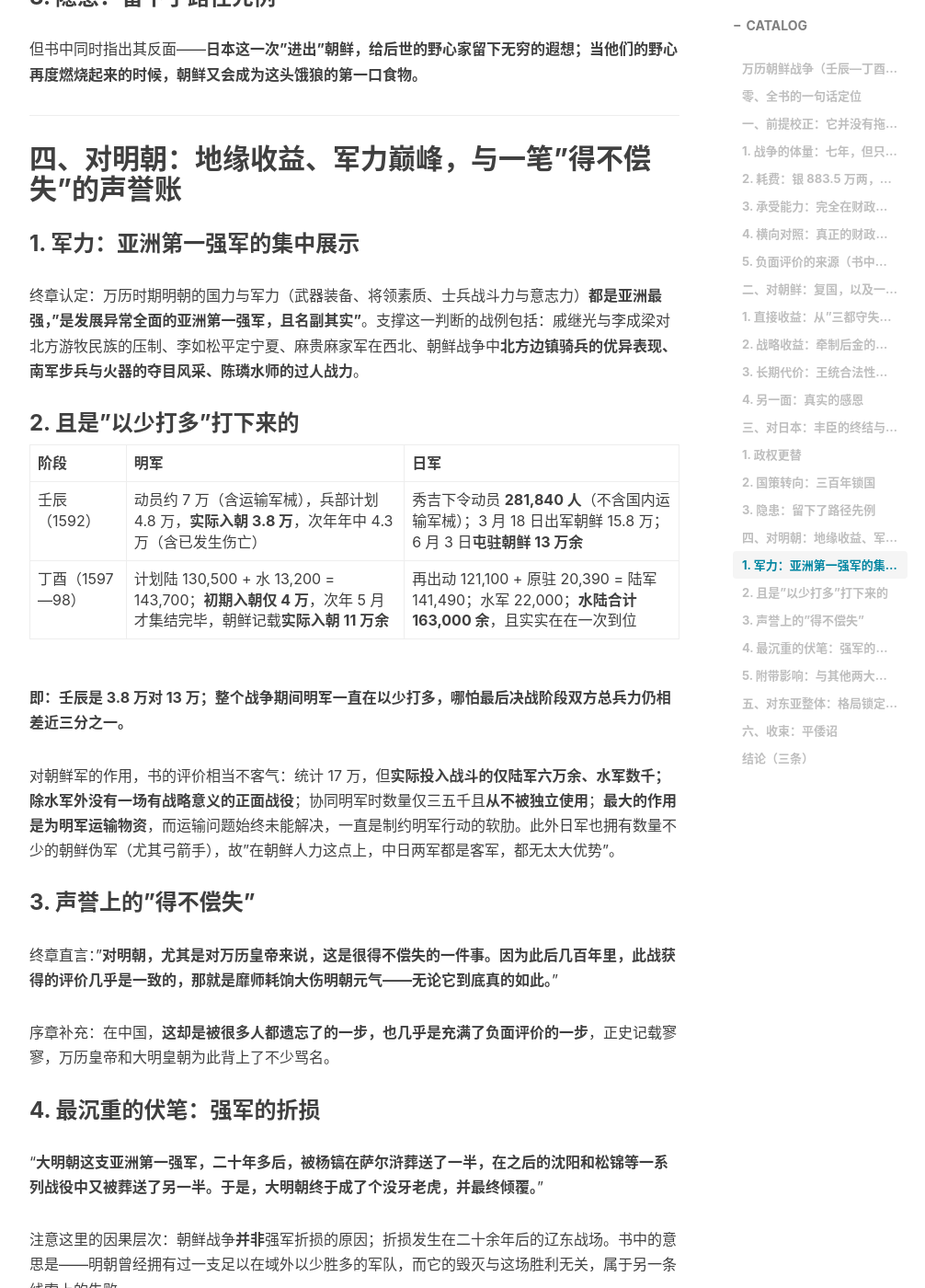
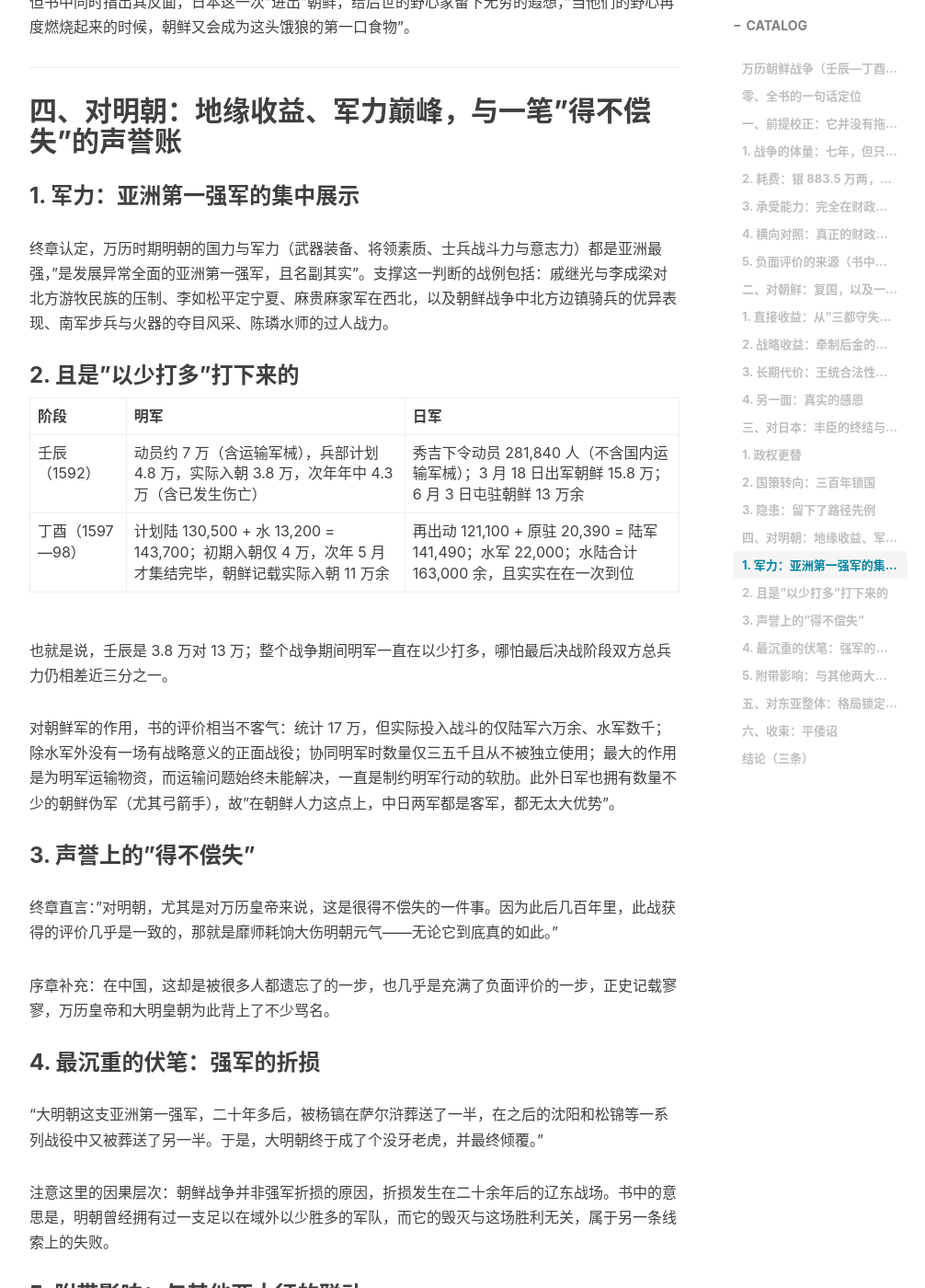
Before and after one commit to l3b2w1-books/l3b2w1-books.github.io, a Jekyll site: the page built from _posts/2026-10-07-empire-glory.md, in a window 1280 px wide and 1400 px high, scrolled down 4835 px. Shown: the whole window at 92% size, without its empty margins (233-1239 px from the left). Built offline with Jekyll 4.4.1, drawn with Linux system fonts in a browser that asks for light colours; nearby versions of some CDN libraries; comment, search, counter and statistics services are not loaded; some of the changed text lies outside the part shown.

Commit message:
update 2026-10-07-empire-glory.md

```diff
--- a/_posts/2026-10-07-empire-glory.md
+++ b/_posts/2026-10-07-empire-glory.md
@@ -22,29 +22,30 @@ tags:
 
 ## 零、全书的一句话定位
 
-序章把 1592 年六月十七日明军千人渡鸭绿江定义为"亚洲命运的十字路口"：
+序章把 1592 年六月十七日明军千人渡鸭绿江称为"亚洲命运的十字路口"：
 
-- 对日本，是**一次倾国之征**；
-- 对朝鲜，是**一次亡国和复国之战**；
-- 对大明，当时只是**一次宣威于海外、证明天朝凛然不可侵犯的体面之战，一次在域外的局部战役**。
+- 对日本，是一次倾国之征；
+- 对朝鲜，是一次亡国和复国之战；
+- 对大明，当时只是一次宣威于海外、证明天朝凛然不可侵犯的体面之战，一次在域外的局部战役。
 
-三者认知的落差，正是这场战争后来所有"意义错位"的根源。
-终章则给出总结性判断：**这一步实实在在地影响了整个亚洲此后足足三百年的战略格局**。
+三国对同一场战争的理解差得这么远，正是后来所有"意义错位"的根源。
+
+终章则给出总结性判断：这一步实实在在地影响了整个亚洲此后足足三百年的战略格局。
 
 ---
 
 ## 一、前提校正：它并没有拖垮明朝
 
-这是全书着力最重、也最反常识的一条。理解"意义"前必须先拆掉"万历三大征拖垮明朝"这副有色眼镜。
+这是全书着力最重、也最反常识的一条。理解"意义"之前必须先拆掉"万历三大征拖垮明朝"这副有色眼镜。
 
 ### 1. 战争的体量：七年，但只打了约两年
 
 | 项目 | 数据 |
 |---|---|
-| 历时 | 1592—1598，七年，但**绝大部分时间是在对峙和谈判**，真正作战约二年 |
-| 壬辰实战窗口 | 1592.12 李如松入朝 → 次年 8 月撤军，**仅九个月** |
-| 丁酉实战窗口 | 1597.2 再乱 → 1598 秋结束，**仅一年** |
-| 累计动员 | 二十二万一千五百余人（**累计征发数，非同时在朝兵力**） |
+| 历时 | 1592—1598，七年，但绝大部分时间是在对峙和谈判，真正作战约二年 |
+| 壬辰实战窗口 | 1592.12 李如松入朝 → 次年 8 月撤军，仅九个月 |
+| 丁酉实战窗口 | 1597.2 再乱 → 1598 秋结束，仅一年 |
+| 累计动员 | 二十二万一千五百余人（累计征发数，非同时在朝兵力） |
 
 ### 2. 耗费：银 883.5 万两，年均约 130 万两
 
@@ -54,29 +55,25 @@ tags:
 > 粮银五百八十三万二千余两，交易米豆银三百万两，实用本色米数十万斛，
 > 诸将赏银三千两，山东粮二十万斛。
 
-合计**银八百八十三万五千两，米数十万斛，年均约一百三十万两**。
+合计银八百八十三万五千两，米数十万斛，年均约一百三十万两。
 
 ### 3. 承受能力：完全在财政承受范围内
 
 - 万历前十五年经张居正考成法、一条鞭法、清丈田亩，史有公论"堪称中兴"。
-- 万历五年：户部岁入 435 万两，收支相抵**结余 85 万两**。
-- 万历十年：仅太仆寺存银即 400 余万两，加太仓存银**总数不下七、八百万两**，太仓存粮可支十年。
-- 旁证：因东征而加派的临时税项**事毕即停**（平倭诏明令"诸因东征加派钱粮，一切尽令所司除豁"），
-这与明末一直收下去的辽饷剿饷练饷形成鲜明对照，说明压力确实不大。
+- 万历五年：户部岁入 435 万两，收支相抵结余 85 万两。
+- 万历十年：仅太仆寺存银即 400 余万两，加太仓存银总数不下七、八百万两，太仓存粮可支十年。
+- 旁证：因东征而加派的临时税项事毕即停（平倭诏明令"诸因东征加派钱粮，一切尽令所司除豁"），这与明末一直收下去的辽饷剿饷练饷形成鲜明对照，说明压力确实不大。
 
 ### 4. 横向对照：真正的财政黑洞在明末
 
-赖建诚《边镇粮饷》（据《万历会计录》）测算：
-**明晚期仅对后金一线的战事耗费就达六千万两，是朝鲜战争的六倍**，且这还没算镇压农民起义与蒙古边患。
+赖建诚《边镇粮饷》（据《万历会计录》）测算：明晚期仅对后金一线的战事耗费就达六千万两，是朝鲜战争的六倍，且这还没算镇压农民起义与蒙古边患。
 
-终章的结论：**明朝真正的毁坏，坏于明晚期与后金的战争以及国内各地的农民起义**
-——尤其农民起义既破坏税赋收入，又破坏运输（南方、川中钱粮积压沿途无法抵京）。
-万历朝政治上弊端开端、影响恶劣，但财政上，"发生于万历二十年的朝鲜战争开支，对明朝国运和国力的影响并不大"。
+终章的结论是，明朝真正的毁坏，坏于明晚期与后金的战争以及国内各地的农民起义，尤其农民起义既破坏税赋收入，又破坏运输（南方、川中钱粮积压沿途无法抵京）。万历朝政治上弊端开端、影响恶劣，但财政上，"发生于万历二十年的朝鲜战争开支，对明朝国运和国力的影响并不大"。
 
 ### 5. 负面评价的来源（书中归因）
 
-1. **朝臣普遍认为与明朝无太大关系**，态度消极——开战时北京朝中明确表态支持的**只有万历和石星两人**，"靡师耗饷"言论充斥朝野。
-2. **"争国本"导致万历与外廷全面对立**：凡是万历支持主导的，外廷清流舆论必然反对；而记录此战的文人笔记**大多出自与万历对立的清流一派**。
+1. 朝臣普遍认为与明朝无太大关系，态度消极。开战时北京朝中明确表态支持的只有万历和石星两人，"靡师耗饷"言论充斥朝野。
+2. "争国本"导致万历与外廷全面对立。凡是万历支持主导的，外廷清流舆论必然反对；而记录此战的文人笔记大多出自与万历对立的清流一派。
 
 ---
 
@@ -84,12 +81,11 @@ tags:
 
 ### 1. 直接收益：从"三都守失、八道瓦解"到全面复国
 
-明军入朝替李朝复国，**再次确立明朝是李朝的宗主国、是朝鲜的"父母之邦"这一大义名分**。
-终章评价其影响"非常深远，甚至可以说一直延续到了今天"。
+明军入朝替李朝复国，再次确立明朝是李朝的宗主国、是朝鲜的"父母之邦"这一大义名分。终章评价其影响"非常深远，甚至可以说一直延续到了今天"。
 
 ### 2. 战略收益：牵制后金的东方藩篱
 
-复国后的朝鲜成为**明中后期牵制后金的重要存在**，这一牵制作用**一直持续到皇太极发动丙子之役后才逐渐消失**。
+复国后的朝鲜成为明中后期牵制后金的重要存在，这一牵制作用一直持续到皇太极发动丙子之役后才逐渐消失。
 
 ### 3. 长期代价：王统合法性的三百年纠结
 
@@ -97,24 +93,24 @@ tags:
 
 | 时间 | 事件 | 与明朝的关系 |
 |---|---|---|
-| 壬辰战争期间 | 第一顺位继承人**临海君李珒、顺和君**被日军俘虏 | 失去继承资格 |
-| — | 继位者为宣祖庶次子**光海君李珲** | — |
-| 万历二十三、二十四、三十三年 | 朝鲜三次上表请封光海君为世子 | 明朝以"继统大义，长幼定分，不宜僭差"**三次不准**，正值"争国本"风头 |
+| 壬辰战争期间 | 第一顺位继承人临海君李珒、顺和君被日军俘虏 | 失去继承资格 |
+| — | 继位者为宣祖庶次子光海君李珲 | — |
+| 万历二十三、二十四、三十三年 | 朝鲜三次上表请封光海君为世子 | 明朝以"继统大义，长幼定分，不宜僭差"三次不准，正值"争国本"风头 |
 | 万历三十四年 | 永昌大君生，北人党分裂为大北派（李尔瞻，拥光海君）与小北派（柳永庆，拥嫡子） | 朝鲜内部出现与明朝"争国本"同构的问题 |
-| 万历三十六年 | 宣祖薨，光海君嗣位，自称权署国事请封 | 万历责其"专擅"，压下不批；后**因女真势力日大、需朝鲜牵制**方于十月准 |
+| 万历三十六年 | 宣祖薨，光海君嗣位，自称权署国事请封 | 万历责其"专擅"，压下不批；后因女真势力日大、需朝鲜牵制，方于十月准 |
 | — | 光海君废仁穆王后，杀临海君与两岁的永昌大君 | — |
-| 天启三年三月 | 绫阳君李倧联合西人党李贵、南人党发动政变即位（**仁祖**）；李尔瞻、郑仁弘赐死；光海君被石灰烧瞎双目、流放江华岛 | 登莱巡抚**袁可立**上疏主张"声罪致讨，以振王纲" |
+| 天启三年三月 | 绫阳君李倧联合西人党李贵、南人党发动政变即位（仁祖）；李尔瞻、郑仁弘赐死；光海君被石灰烧瞎双目、流放江华岛 | 登莱巡抚袁可立上疏主张"声罪致讨，以振王纲" |
 | — | 朝鲜遣"辩诬"使团赴登州 | 袁可立务实从权：令其退避待罪，朝廷颁赦罪之诏，"如国初所以待李成桂者" |
-| 约五十年后 | 朝鲜再遣使赴清"辩诬"，请清修明史时为其政变正名 | 国王李淳亲自上奏康熙，**中国史书终未修改**，仍以宗主国姿态定性 |
+| 约五十年后 | 朝鲜再遣使赴清"辩诬"，请清修明史时为其政变正名 | 国王李淳亲自上奏康熙，中国史书终未修改，仍以宗主国姿态定性 |
 
-终章点破其本质："**一个国家，国王的册立需要他国册封承认，无论如何，这都是心头一根去不掉的刺。**"
+终章点破其本质："一个国家，国王的册立需要他国册封承认，无论如何，这都是心头一根去不掉的刺。"
 
-这根刺的终点：**1897 年，李熙称帝，改元"光武"，改国名"大韩帝国"，终止了一直以来和中原帝国的从属藩国关系。**
+这根刺的终点是 1897 年，李熙称帝，改元"光武"，改国名"大韩帝国"，终止了一直以来和中原帝国的从属藩国关系。
 
 ### 4. 另一面：真实的感恩
 
-- 清朝立国几十年后，**朝鲜王室宫内依然立着明朝神位，以明朝为正朔**。
-- 明清辽东交战时，清军征发的朝鲜炮兵（火炮技术受教于明军，装备好于清军）曾被命令攻城，**朝鲜士卒放空炮应付**，被多尔衮发现后为首六人斩首示众；明将祖大寿在城上率军致哀，朝鲜回国后立**五义士庙**纪念。
+- 清朝立国几十年后，朝鲜王室宫内依然立着明朝神位，以明朝为正朔。
+- 明清辽东交战时，清军征发的朝鲜炮兵（火炮技术受教于明军，装备好于清军）曾被命令攻城，朝鲜士卒放空炮应付，被多尔衮发现后为首六人斩首示众；明将祖大寿在城上率军致哀，朝鲜回国后立五义士庙纪念。
 
 ---
 
@@ -122,18 +118,18 @@ tags:
 
 ### 1. 政权更替
 
-- **丰臣秀吉因惨败、嫡系精兵强将损失严重而气病身亡**（1598），留下政治上十分幼稚的年轻继承人与宠溺儿子却毫无政治手腕的遗孀。
-- **德川家康乘虚而入，经两场大战夺取丰臣氏统治权**，日本进入长达三百年的江户幕府时代。
+- 丰臣秀吉因惨败、嫡系精兵强将损失严重而气病身亡（1598），留下政治上十分幼稚的年轻继承人与宠溺儿子却毫无政治手腕的遗孀。
+- 德川家康乘虚而入，经两场大战夺取丰臣氏统治权，日本进入长达三百年的江户幕府时代。
 
 ### 2. 国策转向：三百年锁国
 
-德川从壬辰之战后丰臣氏的结局认识到**西边的明帝国是招惹不起的强邻**；同时葡萄牙等欧洲商人、教士让他感到来自海洋的威胁。于是**足足三百年采取闭关锁国政策，最大的原因就是免得让大明这位强邻不爽**。
+德川从壬辰之战后丰臣氏的结局认识到西边的明帝国是招惹不起的强邻；同时葡萄牙等欧洲商人、教士让他感到来自海洋的威胁。于是足足三百年采取闭关锁国政策，按书中的说法，最大的原因就是免得让大明这位强邻不快。
 
-终章总结：**"这使得亚洲此后三百年的地理政治格局，没出现任何变化。"**
+终章总结："这使得亚洲此后三百年的地理政治格局，没出现任何变化。"
 
 ### 3. 隐患：留下了路径先例
 
-但书中同时指出其反面——**日本这一次"进出"朝鲜，给后世的野心家留下无穷的遐想；当他们的野心再度燃烧起来的时候，朝鲜又会成为这头饿狼的第一口食物。**
+但书中同时指出其反面，日本这一次"进出"朝鲜，给后世的野心家留下无穷的遐想，"当他们的野心再度燃烧起来的时候，朝鲜又会成为这头饿狼的第一口食物"。
 
 ---
 
@@ -141,42 +137,44 @@ tags:
 
 ### 1. 军力：亚洲第一强军的集中展示
 
-终章认定：万历时期明朝的国力与军力（武器装备、将领素质、士兵战斗力与意志力）**都是亚洲最强，"是发展异常全面的亚洲第一强军，且名副其实"**。支撑这一判断的战例包括：戚继光与李成梁对北方游牧民族的压制、李如松平定宁夏、麻贵麻家军在西北、朝鲜战争中**北方边镇骑兵的优异表现、南军步兵与火器的夺目风采、陈璘水师的过人战力**。
+终章认定，万历时期明朝的国力与军力（武器装备、将领素质、士兵战斗力与意志力）都是亚洲最强，"是发展异常全面的亚洲第一强军，且名副其实"。支撑这一判断的战例包括：戚继光与李成梁对北方游牧民族的压制、李如松平定宁夏、麻贵麻家军在西北，以及朝鲜战争中北方边镇骑兵的优异表现、南军步兵与火器的夺目风采、陈璘水师的过人战力。
 
 ### 2. 且是"以少打多"打下来的
 
 | 阶段 | 明军 | 日军 |
 |---|---|---|
-| 壬辰（1592） | 动员约 7 万（含运输军械），兵部计划 4.8 万，**实际入朝 3.8 万**，次年年中 4.3 万（含已发生伤亡） | 秀吉下令动员 **281,840 人**（不含国内运输军械）；3 月 18 日出军朝鲜 15.8 万；6 月 3 日**屯驻朝鲜 13 万余** |
-| 丁酉（1597—98） | 计划陆 130,500 + 水 13,200 = 143,700；**初期入朝仅 4 万**，次年 5 月才集结完毕，朝鲜记载**实际入朝 11 万余** | 再出动 121,100 + 原驻 20,390 = 陆军 141,490；水军 22,000；**水陆合计 163,000 余**，且实实在在一次到位 |
+| 壬辰（1592） | 动员约 7 万（含运输军械），兵部计划 4.8 万，实际入朝 3.8 万，次年年中 4.3 万（含已发生伤亡） | 秀吉下令动员 281,840 人（不含国内运输军械）；3 月 18 日出军朝鲜 15.8 万；6 月 3 日屯驻朝鲜 13 万余 |
+| 丁酉（1597—98） | 计划陆 130,500 + 水 13,200 = 143,700；初期入朝仅 4 万，次年 5 月才集结完毕，朝鲜记载实际入朝 11 万余 | 再出动 121,100 + 原驻 20,390 = 陆军 141,490；水军 22,000；水陆合计 163,000 余，且实实在在一次到位 |
 
-**即：壬辰是 3.8 万对 13 万；整个战争期间明军一直在以少打多，哪怕最后决战阶段双方总兵力仍相差近三分之一。**
+也就是说，壬辰是 3.8 万对 13 万；整个战争期间明军一直在以少打多，哪怕最后决战阶段双方总兵力仍相差近三分之一。
 
-对朝鲜军的作用，书的评价相当不客气：统计 17 万，但**实际投入战斗的仅陆军六万余、水军数千；除水军外没有一场有战略意义的正面战役**；协同明军时数量仅三五千且**从不被独立使用**；**最大的作用是为明军运输物资**，而运输问题始终未能解决，一直是制约明军行动的软肋。此外日军也拥有数量不少的朝鲜伪军（尤其弓箭手），故"在朝鲜人力这点上，中日两军都是客军，都无太大优势"。
+对朝鲜军的作用，书的评价相当不客气：统计 17 万，但实际投入战斗的仅陆军六万余、水军数千；除水军外没有一场有战略意义的正面战役；协同明军时数量仅三五千且从不被独立使用；最大的作用是为明军运输物资，而运输问题始终未能解决，一直是制约明军行动的软肋。此外日军也拥有数量不少的朝鲜伪军（尤其弓箭手），故"在朝鲜人力这点上，中日两军都是客军，都无太大优势"。
 
 ### 3. 声誉上的"得不偿失"
 
-终章直言："**对明朝，尤其是对万历皇帝来说，这是很得不偿失的一件事。因为此后几百年里，此战获得的评价几乎是一致的，那就是靡师耗饷大伤明朝元气——无论它到底真的如此。**"
+终章直言："对明朝，尤其是对万历皇帝来说，这是很得不偿失的一件事。因为此后几百年里，此战获得的评价几乎是一致的，那就是靡师耗饷大伤明朝元气——无论它到底真的如此。"
 
-序章补充：在中国，**这却是被很多人都遗忘了的一步，也几乎是充满了负面评价的一步**，正史记载寥寥，万历皇帝和大明皇朝为此背上了不少骂名。
+序章补充：在中国，这却是被很多人都遗忘了的一步，也几乎是充满了负面评价的一步，正史记载寥寥，万历皇帝和大明皇朝为此背上了不少骂名。
 
 ### 4. 最沉重的伏笔：强军的折损
 
-"**大明朝这支亚洲第一强军，二十年多后，被杨镐在萨尔浒葬送了一半，在之后的沈阳和松锦等一系列战役中又被葬送了另一半。于是，大明朝终于成了个没牙老虎，并最终倾覆。**"
+"大明朝这支亚洲第一强军，二十年多后，被杨镐在萨尔浒葬送了一半，在之后的沈阳和松锦等一系列战役中又被葬送了另一半。于是，大明朝终于成了个没牙老虎，并最终倾覆。"
 
-注意这里的因果层次：朝鲜战争**并非**强军折损的原因；折损发生在二十余年后的辽东战场。书中的意思是——明朝曾经拥有过一支足以在域外以少胜多的军队，而它的毁灭与这场胜利无关，属于另一条线索上的失败。
+注意这里的因果层次：朝鲜战争并非强军折损的原因，折损发生在二十余年后的辽东战场。书中的意思是，明朝曾经拥有过一支足以在域外以少胜多的军队，而它的毁灭与这场胜利无关，属于另一条线索上的失败。
 
 ### 5. 附带影响：与其他两大征的联动
 
-序章指出，朝鲜战局还**干涉了数千里之外的事务**：李如松、麻贵的辽东大军与宣大精锐、浙兵原本驰赴宁夏平叛，随后转向朝鲜战场；而播州**杨应龙**的命运，也"会被远在数千里之外的朝鲜战局小小地干涉一下"。即三大征之间在兵力与将帅调度上是相互牵动的。
+序章指出，朝鲜战局还干涉了数千里之外的事务：李如松、麻贵的辽东大军与宣大精锐、浙兵原本驰赴宁夏平叛，随后转向朝鲜战场；而播州杨应龙的命运，也"会被远在数千里之外的朝鲜战局小小地干涉一下"。即三大征之间在兵力与将帅调度上是相互牵动的。
 
 ---
 
 ## 五、对东亚整体：格局锁定与秩序回归
 
-- **格局**：丰臣日本的扩张被打断，德川日本选择锁国；朝鲜在明朝庇护下复国并维持宗藩地位；明朝确立天朝威望。三者叠加，**亚洲此后三百年的地缘政治格局未出现任何变化**。
-- **秩序**：序言的概括是——"**诸倭扬帆尽归**，明神宗御门受俘，明朝总算赢了，**东北亚又回到了原来的秩序**。"
-- **代价与遗产并存**：日本虽退出，却留下了"进出朝鲜"的历史记忆与路径想象，为后世预留了祸端。
+丰臣日本的扩张被打断，德川日本选择锁国；朝鲜在明朝庇护下复国并维持宗藩地位；明朝确立天朝威望。三者叠加，亚洲此后三百年的地缘政治格局未出现任何变化。
+
+序言的概括是，"诸倭扬帆尽归"，明神宗御门受俘，明朝总算赢了，"东北亚又回到了原来的秩序"。
+
+代价与遗产并存：日本虽退出，却留下了"进出朝鲜"的历史记忆与路径想象，为后世预留了祸端。
 
 ---
 
@@ -184,7 +182,7 @@ tags:
 
 《明神宗实录》卷三三四，万历二十七年闰四月丙戌，以平倭诏告天下。全书以其中两句作结：
 
-> **我国家仁恩浩荡，恭顺者无困不援；义武奋扬，跳梁者虽强必戮。**
+> 我国家仁恩浩荡，恭顺者无困不援；义武奋扬，跳梁者虽强必戮。
 
 诏书中还有一条可视为前述财政论证的官方佐证：
 
```
Also changed, not shown: other parts of _posts/2026-10-07-empire-glory.md (+3 -3 lines).
